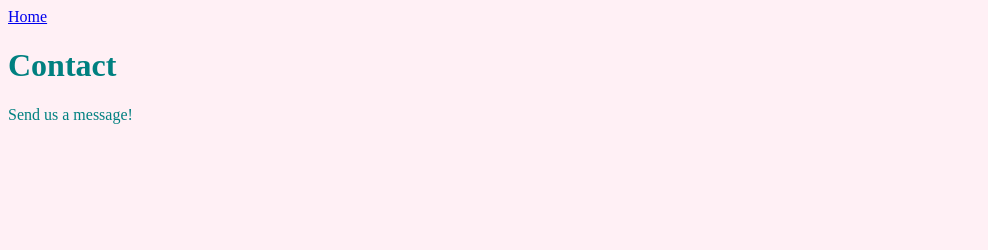
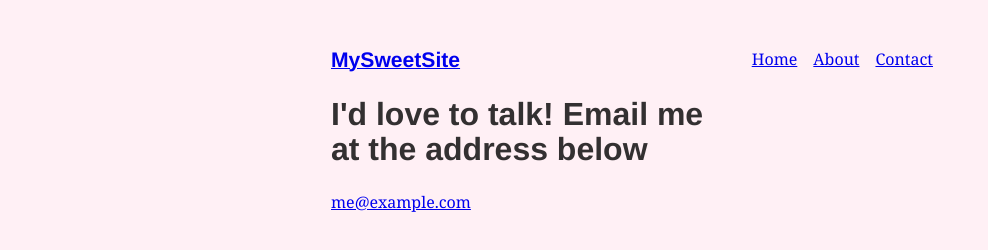
Before and after one commit to XiayidanAlimu/GatsbyStarter, a Gatsby site: page /contact in a window 1280 px wide. Shown: the whole page, without its empty margins (0-988 px from the left). Built offline with nearby package versions, Linux system fonts and the light colour scheme; Gatsby itself is replaced by a stand-in of ours.

Commit message:
3.创建嵌套的布局组件

```diff
--- a/gatsby-config.js
+++ b/gatsby-config.js
@@ -1,10 +1,18 @@
 /**
  * Configure your Gatsby site with this file.
+ *
+ * gatsby-config.js 文件是 Gatsby 会自动识别的另一个特殊文件。 要在这里添加插件和网站配置
  *
  * See: https://www.gatsbyjs.com/docs/gatsby-config/
  */
 
 module.exports = {
-  /* Your site config here */
-  plugins: [],
+  plugins: [
+    {
+      resolve: `gatsby-plugin-typography`,
+      options: {
+        pathToConfigModule: `src/utils/typography`,
+      },
+    },
+  ],
 }
--- a/package.json
+++ b/package.json
@@ -15,8 +15,12 @@
   },
   "dependencies": {
     "gatsby": "^2.26.1",
+    "gatsby-plugin-typography": "^2.7.0",
     "react": "^16.12.0",
-    "react-dom": "^16.12.0"
+    "react-dom": "^16.12.0",
+    "react-typography": "^0.16.19",
+    "typography": "^0.16.19",
+    "typography-theme-fairy-gates": "^0.16.19"
   },
   "devDependencies": {
     "prettier": "2.1.2"
--- /dev/null
+++ b/src/components/layout.js
@@ -0,0 +1,23 @@
+import React from "react"
+import { Link } from "gatsby"
+const ListLink = props => (
+  <li style={{ display: `inline-block`, marginRight: `1rem` }}>
+    <Link to={props.to}>{props.children}</Link>
+  </li>
+)
+
+export default ({ children }) => (
+  <div style={{ margin: `3rem auto`, maxWidth: 650, padding: `0 1rem` }}>
+    <header style={{ marginBottom: `1.5rem` }}>
+      <Link to="/" style={{ textShadow: `none`, backgroundImage: `none` }}>
+        <h3 style={{ display: `inline` }}>MySweetSite</h3>
+      </Link>
+      <ul style={{ listStyle: `none`, float: `right` }}>
+        <ListLink to="/">Home</ListLink>
+        <ListLink to="/about/">About</ListLink>
+        <ListLink to="/contact/">Contact</ListLink>
+      </ul>
+    </header>
+    {children}
+  </div>
+)
--- a/src/pages/about.js
+++ b/src/pages/about.js
@@ -1,10 +1,11 @@
 import React from "react"
 import Header from "../components/header"
+import Layout from "../components/layout"
 
 export default () => (
-  <div style={{ color: `teal` }}>
+  <Layout>
     <Header headerText='About Gatsby'/>
     <p>Such wow. Very React.</p>
     <Header headerText="It's pretty cool" />
-  </div>
+  </Layout>
 )
--- a/src/pages/contact.js
+++ b/src/pages/contact.js
@@ -1,11 +1,11 @@
 import React from "react"
-import { Link } from "gatsby"
-import Header from "../components/header"
+import Layout from "../components/layout"
 
 export default () => (
-  <div style={{ color: `teal` }}>
-    <Link to="/">Home</Link>
-    <Header headerText="Contact" />
-    <p>Send us a message!</p>
-  </div>
+  <Layout>
+    <h1>I'd love to talk! Email me at the address below</h1>
+    <p>
+      <a href="mailto:me@example.com">me@example.com</a>
+    </p>
+  </Layout>
 )
--- a/src/pages/index.js
+++ b/src/pages/index.js
@@ -1,12 +1,12 @@
 import React from "react"
-import { Link } from "gatsby"
-import Header from "../components/header"
+import Layout from "../components/layout"
 
 export default () => (
-  <div style={{ color: `purple` }}>
-    <Link to="/contact/">Contact</Link>
-    <Header headerText="Hello Gatsby!" />
-    <p>What a world.</p>
-    <img src="https://source.unsplash.com/random/400x200" alt="" />
-  </div>
+  <Layout>
+    <h1>Hi! I'm building a fake Gatsby site as part of a tutorial!</h1>
+    <p>
+      What do I like to do? Lots of course but definitely enjoy building
+      websites.
+    </p>
+  </Layout>
 )
--- /dev/null
+++ b/src/utils/typography.js
@@ -0,0 +1,7 @@
+import Typography from "typography"
+import fairyGateTheme from "typography-theme-fairy-gates"
+
+const typography = new Typography(fairyGateTheme)
+
+export const { scale, rhythm, options } = typography
+export default typography
```
Also changed, not shown: README.md, 1 other file.
